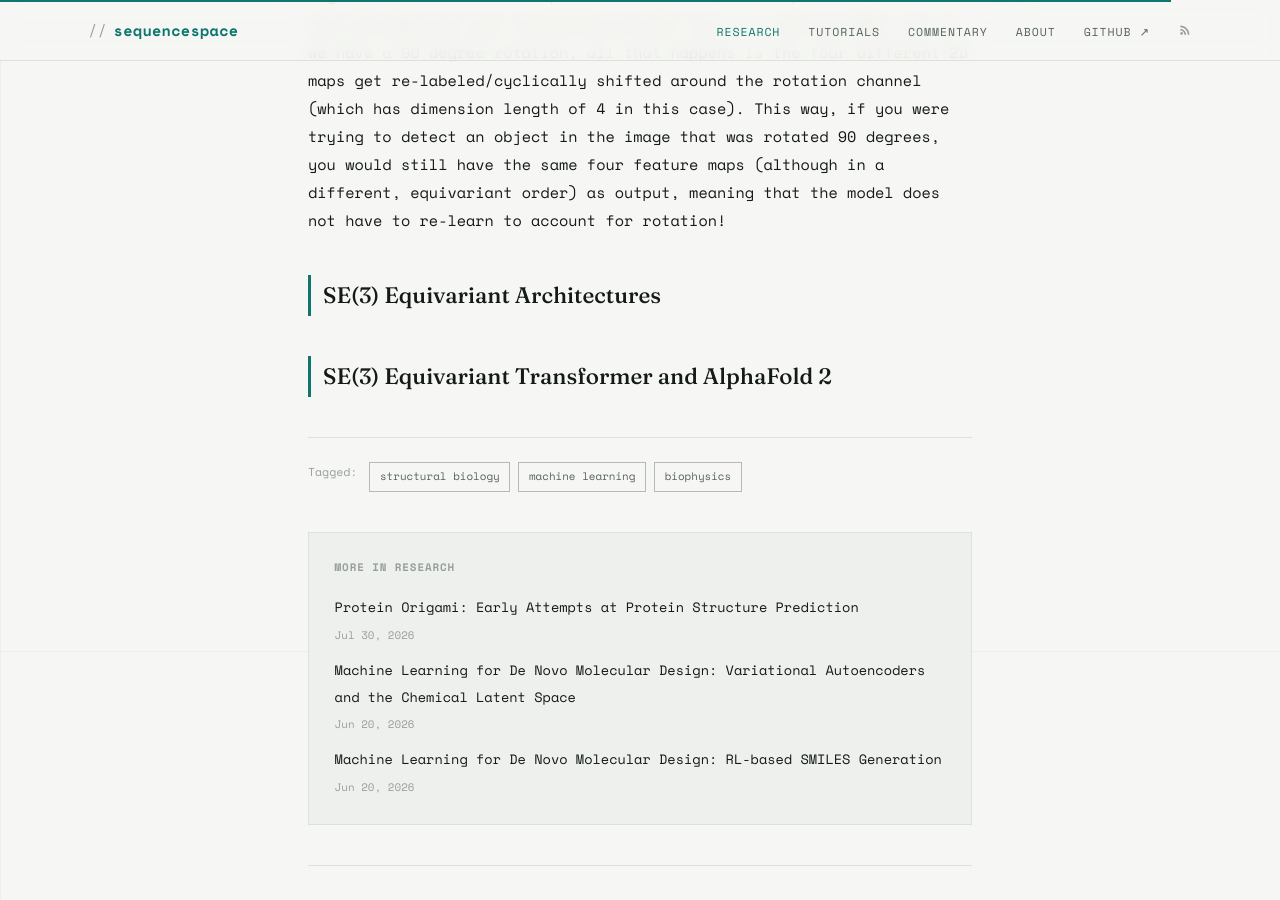
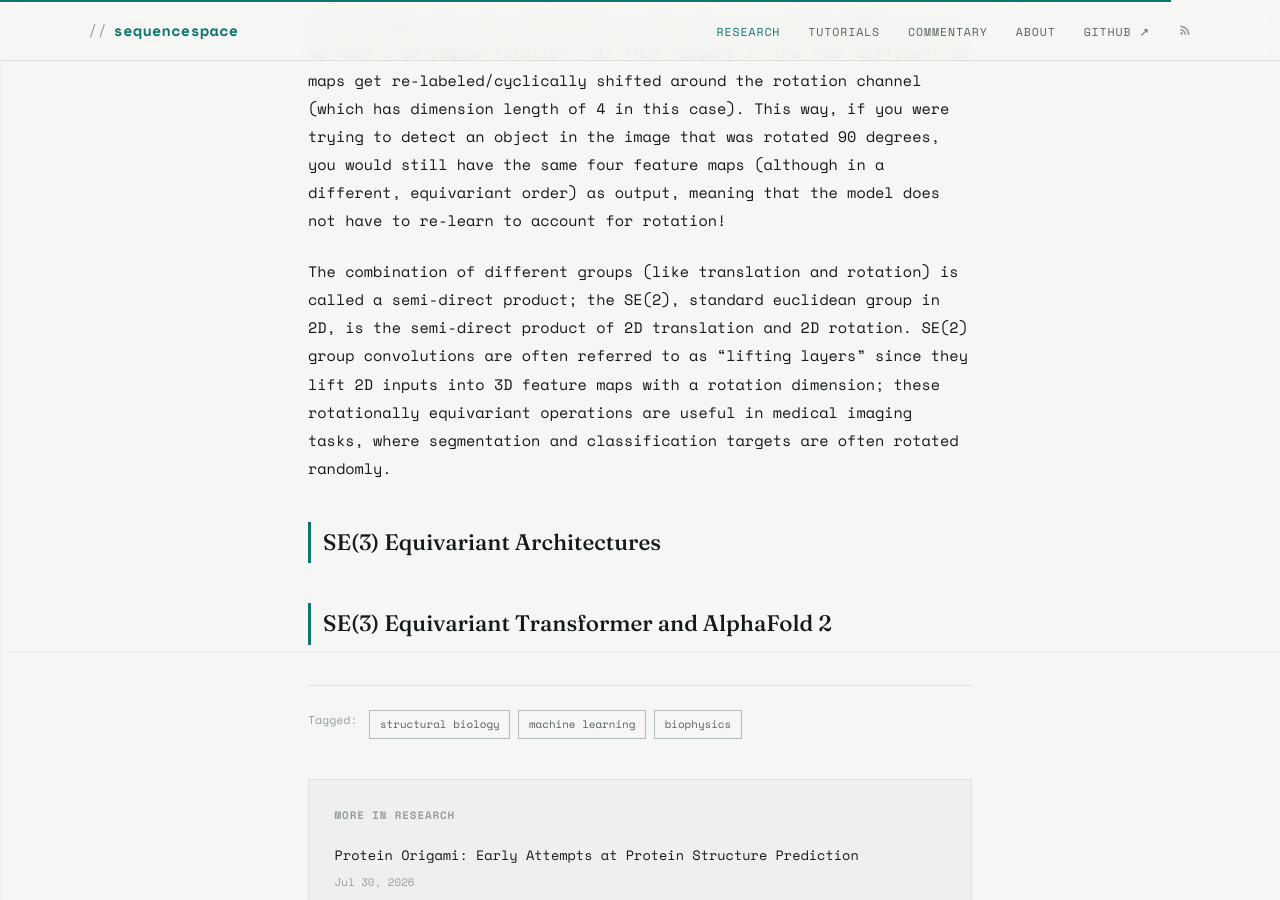
Before and after one commit to arjundeshx/sequencespace, a Jekyll site: the page built from _posts/2026-08-09-equivariant-networks.md, in a window 1280 px wide and 900 px high, scrolled down 5648 px. Built offline with Jekyll 4.4.1, drawn with Linux system fonts in a browser that asks for light colours.

Commit message:
Update 2026-08-09-equivariant-networks.md

```diff
--- a/_posts/2026-08-09-equivariant-networks.md
+++ b/_posts/2026-08-09-equivariant-networks.md
@@ -92,6 +92,8 @@ Here, the inverse transformation applied to y (which is the input position) to f
 
 To get a better picture of what's actually going on here, let's take the example of the group g = p4 (2D translations and 90 degree rotations). A group convolution equivariant to this group would not only pass a kernel over the entire image, it would pass a 90 degree rotated version, a 180 degree rotated version and a 210 degree rotated version as well. This would generate four 2D maps together in the group space. This stack of 2D maps is now equivariant to translation and 90 degree rotation! If the input is translated, the output on each of the four 2D maps will get translated as well (as in a vanilla CNN), but if we have a 90 degree rotation, all that happens is the four different 2D maps get re-labeled/cyclically shifted around the rotation channel (which has dimension length of 4 in this case). This way, if you were trying to detect an object in the image that was rotated 90 degrees, you would still have the same four feature maps (although in a different, equivariant order) as output, meaning that the model does not have to re-learn to account for rotation!
 
+The combination of different groups (like translation and rotation) is called a semi-direct product; the SE(2), standard euclidean group in 2D, is the semi-direct product of 2D translation and 2D rotation. SE(2) group convolutions are often referred to as "lifting layers" since they lift 2D inputs into 3D feature maps with a rotation dimension; these rotationally equivariant operations are useful in medical imaging tasks, where segmentation and classification targets are often rotated randomly.
+
 ## SE(3) Equivariant Architectures
 
 
```
